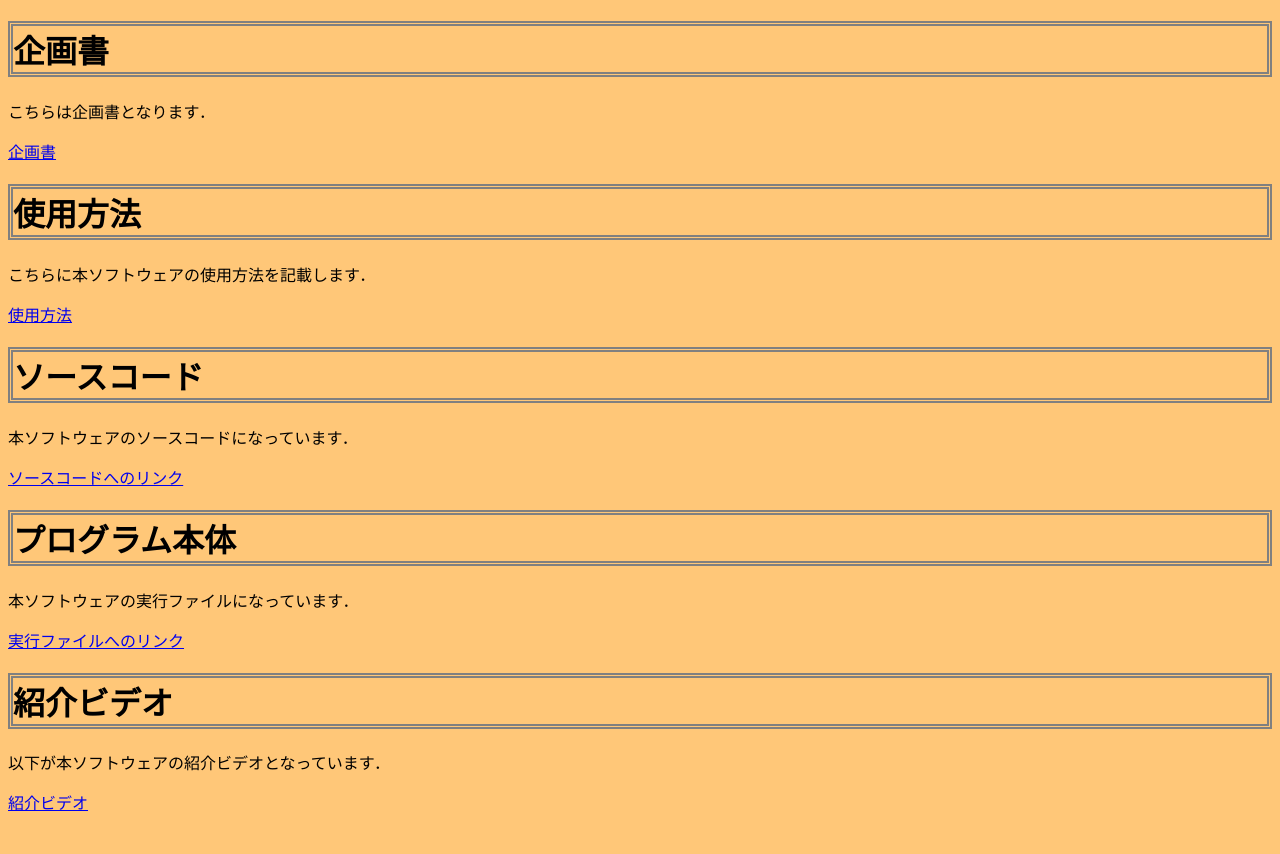
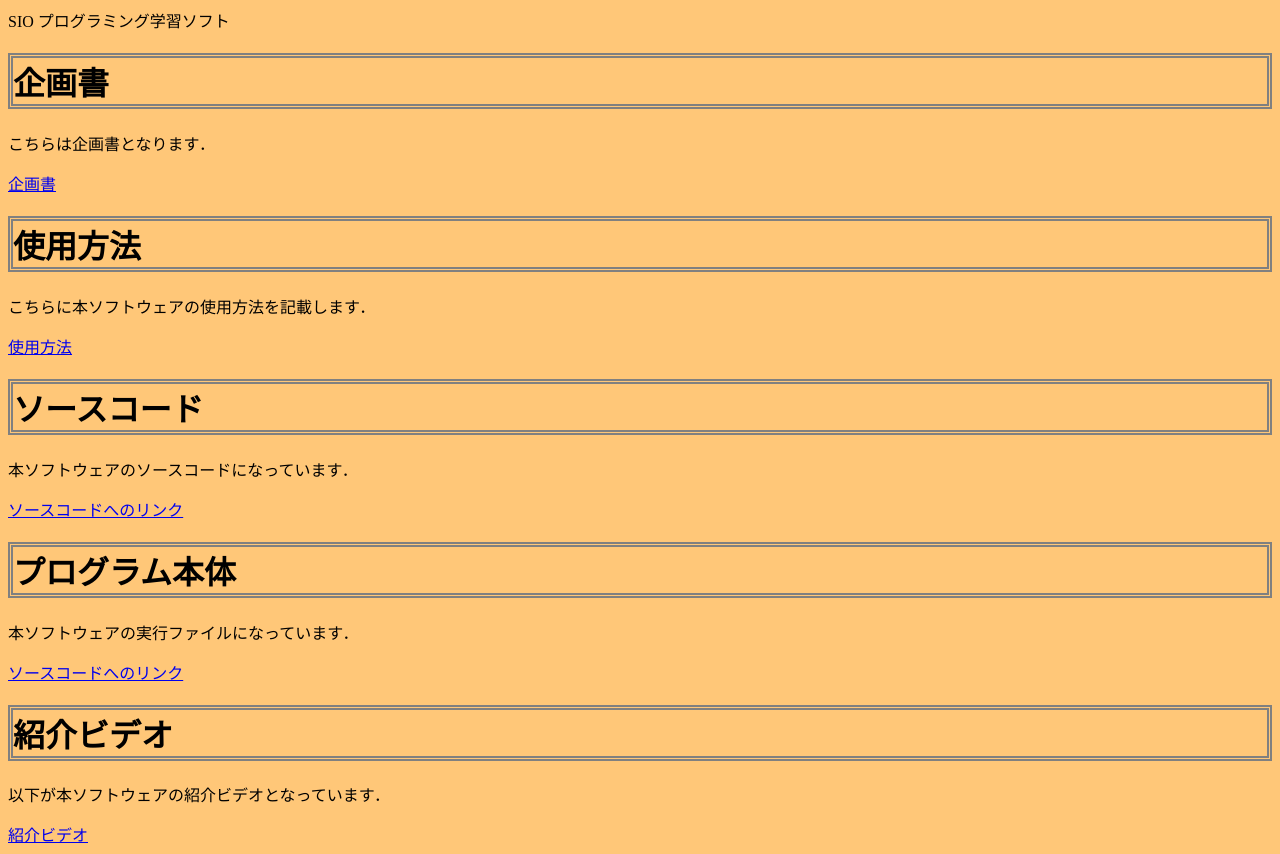
Before and after one commit to tomo936/dejikon, a website: page index.html in a window 1280 px wide. Before the commit the page ends 822 px from the top, so only its background shows below. Drawn offline with Linux system fonts and the light colour scheme.

Commit message:
Add files via upload

```diff
--- a/index.html
+++ b/index.html
@@ -13,6 +13,9 @@
         <meta charset="UTF-8">
     </head>
     <body>
+        <header>
+            <a>SIO プログラミング学習ソフト</a>
+        </header>
         <div>
         <h1 class="double">企画書</h1>
         <p>こちらは企画書となります．</p>
@@ -36,7 +39,7 @@
         <div>
         <h1 class="double">プログラム本体</h1>
         <p>本ソフトウェアの実行ファイルになっています．</p>
-        <a href="./dejirei1.zip" download="dejirei1.zip">実行ファイルへのリンク</a>
+        <a href="./dejirei1.zip" download="dejirei1.zip">ソースコードへのリンク</a>
         </div>
     </body>
     <body>
```
